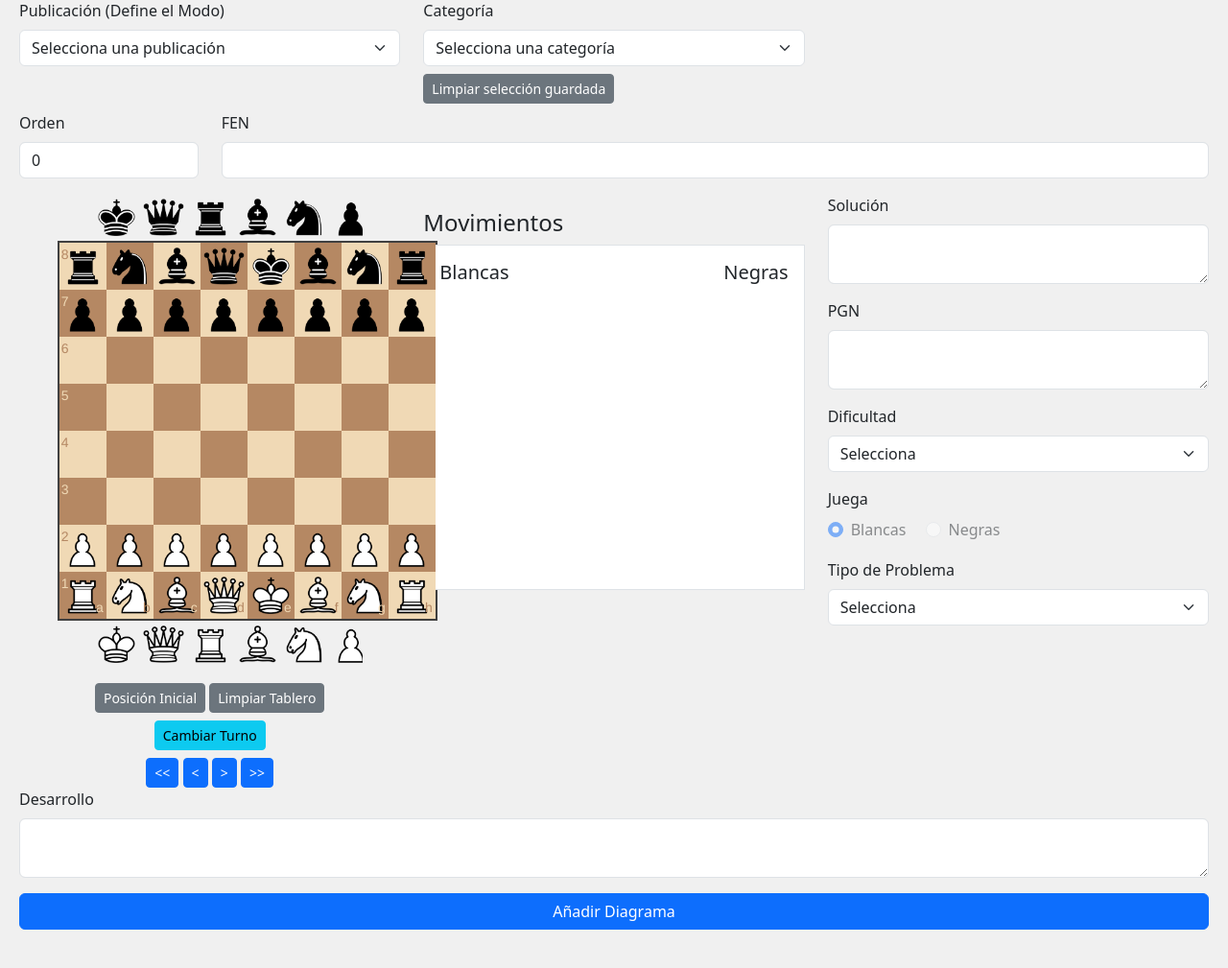
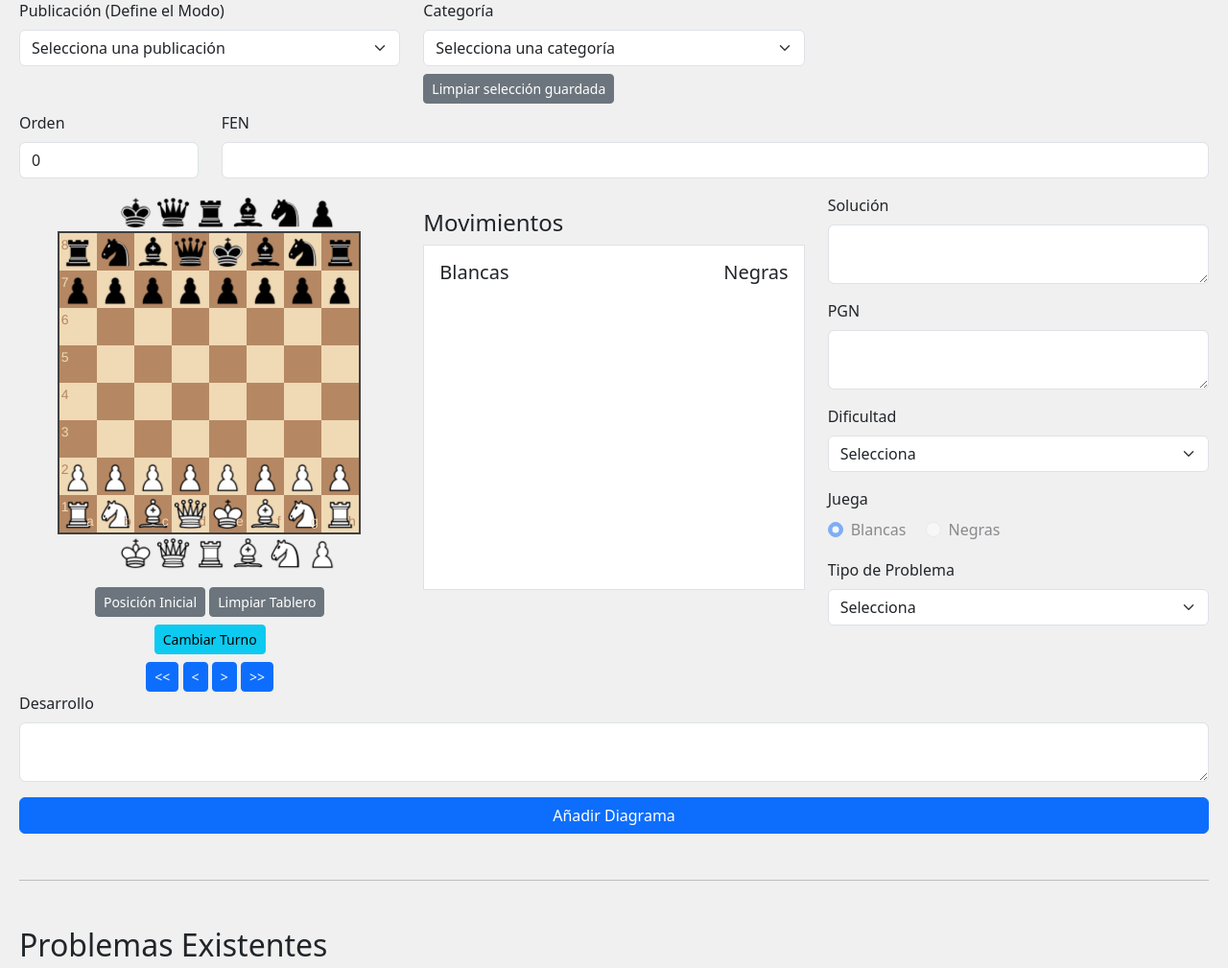
Before and after one commit to renan2013/chesstrainer, a PHP site: page /admin/anadir_problema.php in a window 1280 px wide. Shown: the part 130-1139 px from the top of the page at 96% size. Run offline with PHP 8.4, Linux system fonts and the light colour scheme; a user stored in the database is signed in; data comes from the database, SQL or seed files in the repository; some libraries are stand-ins or nearby versions.

Commit message:
fix: Ajusta el tamaño del tablero en la página de añadir problema

```diff
--- a/admin/anadir_problema.php
+++ b/admin/anadir_problema.php
@@ -113,8 +113,6 @@ if ($_SERVER["REQUEST_METHOD"] == "POST") {
         <link rel="stylesheet" href="../css/chessboard-1.0.0.min.css">
         <style>
             #board {
-                width: 80% !important; /* Make it responsive within its container */
-                max-width: 100%; /* Ensure it never exceeds its container's width */
                 margin: 0 auto; /* Center it within its column */
             }
             .spare-pieces-7492f { /* Assuming this is the correct class for the spare pieces container */
@@ -174,7 +172,9 @@ if ($_SERVER["REQUEST_METHOD"] == "POST") {
 
             <div class="row align-items-start">
                 <div class="col-md-4"> <!-- For the board -->
-                    <div id="board"></div>
+                    <div style="width: 80%; max-width: 100%; margin: 0 auto;">
+                        <div id="board"></div>
+                    </div>
                     <div class="text-center mt-3"> <!-- New div for buttons below board -->
                         <button type="button" id="startBtn" class="btn btn-secondary btn-sm">Posición Inicial</button>
                         <button type="button" id="clearBtn" class="btn btn-secondary btn-sm">Limpiar Tablero</button>
```
